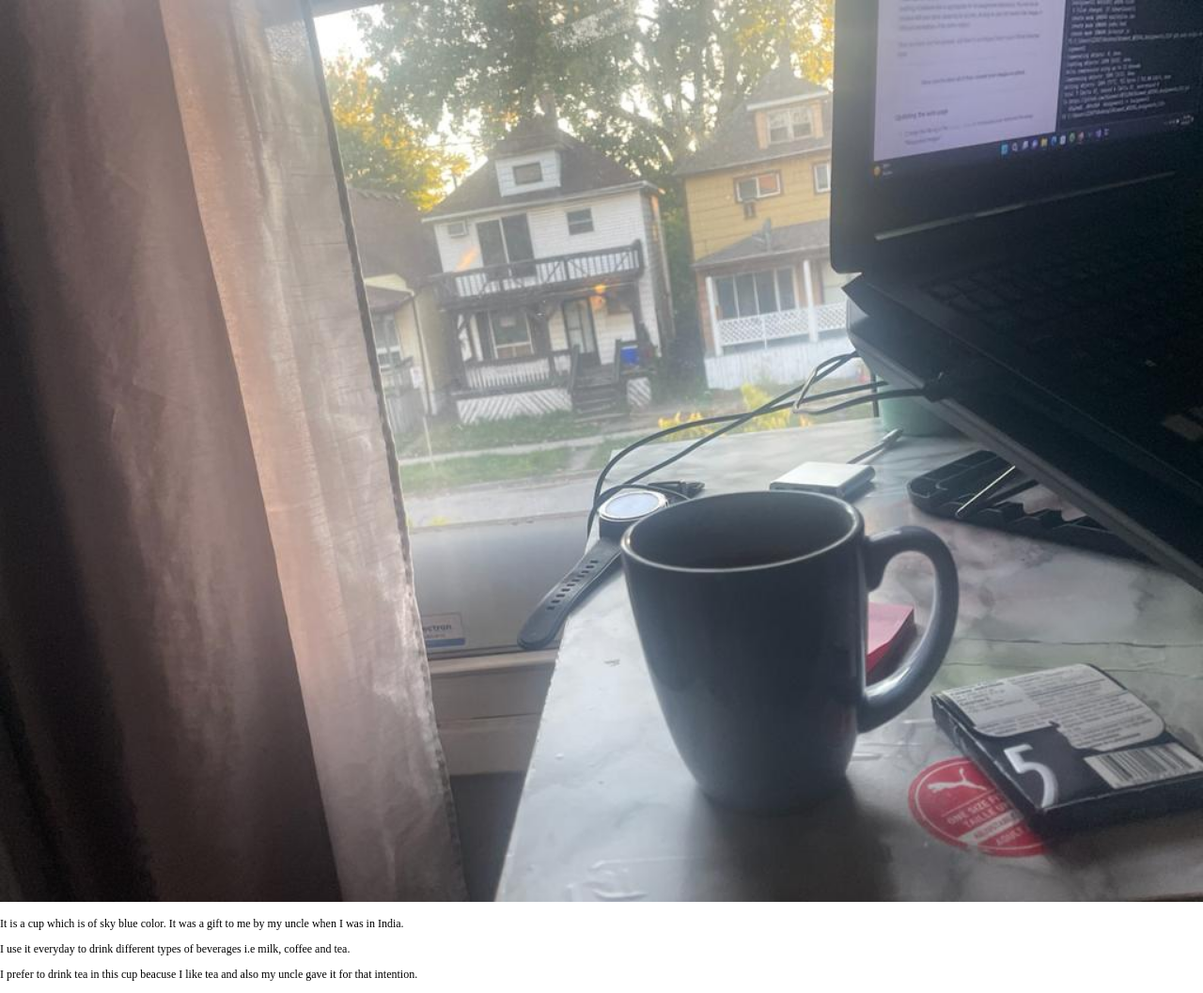
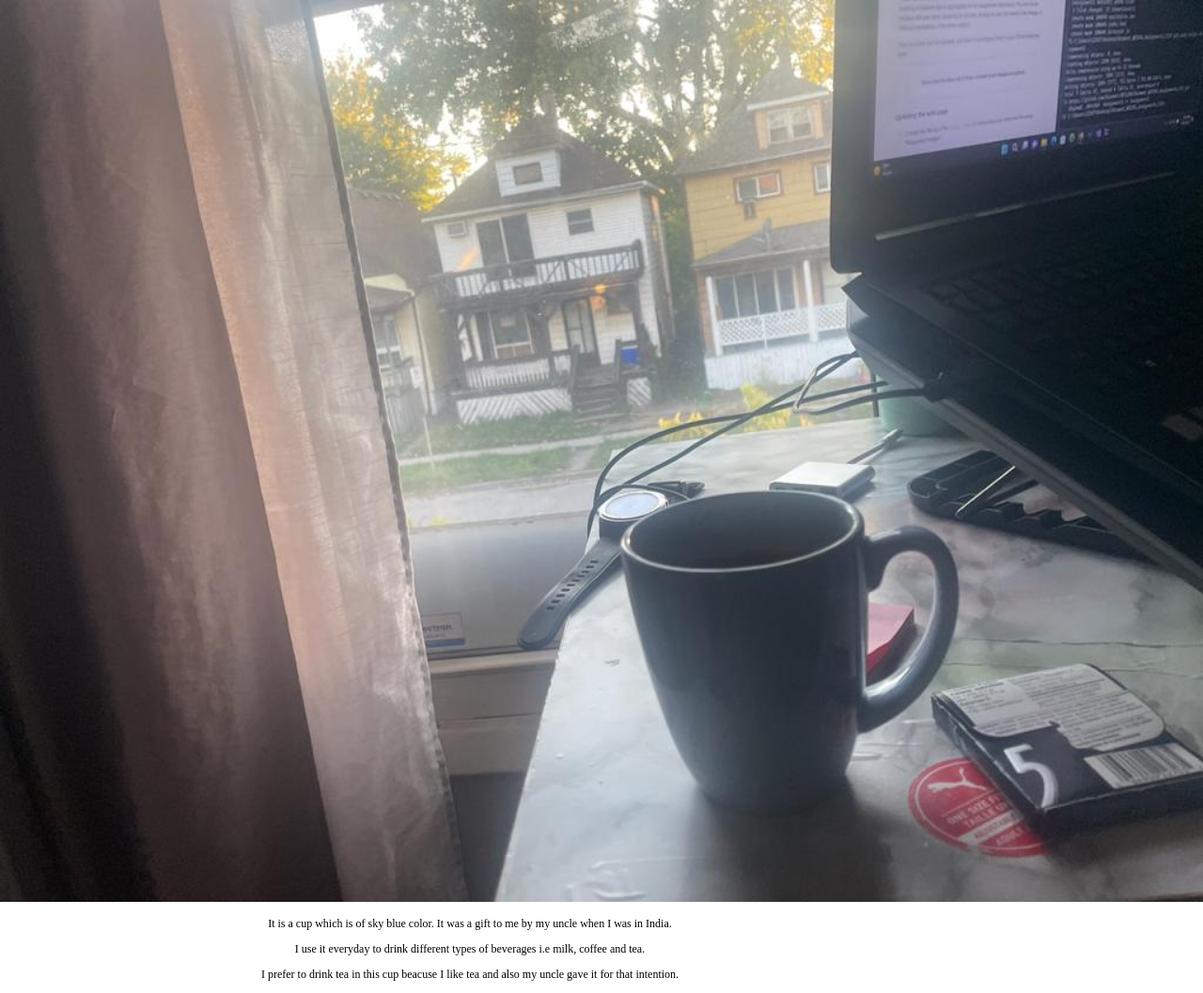
Before and after one commit to Nirmeet-DEV1204/-WEB301-22F-002-Mobile-Web-Development-Fall-2022, a plain HTML site: page index.html in a window 1280 px wide. Shown: the whole page at 94% size. Drawn offline with Linux system fonts and the light colour scheme.

Commit message:
added support for 1024 pixels

```diff
--- a/css/styles.css
+++ b/css/styles.css
@@ -21,4 +21,16 @@ img{
     *{
         font-size: 12px;
     }
+    p{
+        max-width: 650px;
+        text-align: center;
+    }
 }
+
+@media screen and (min-width: 1024px)
+{
+    p{
+        max-width: 1000px;
+        text-align: center;
+    }
+}
```
